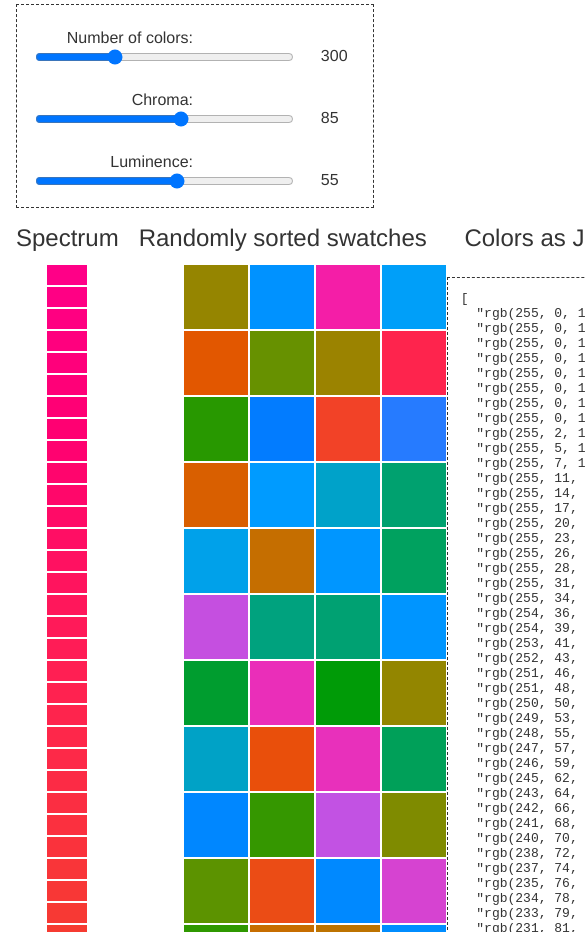
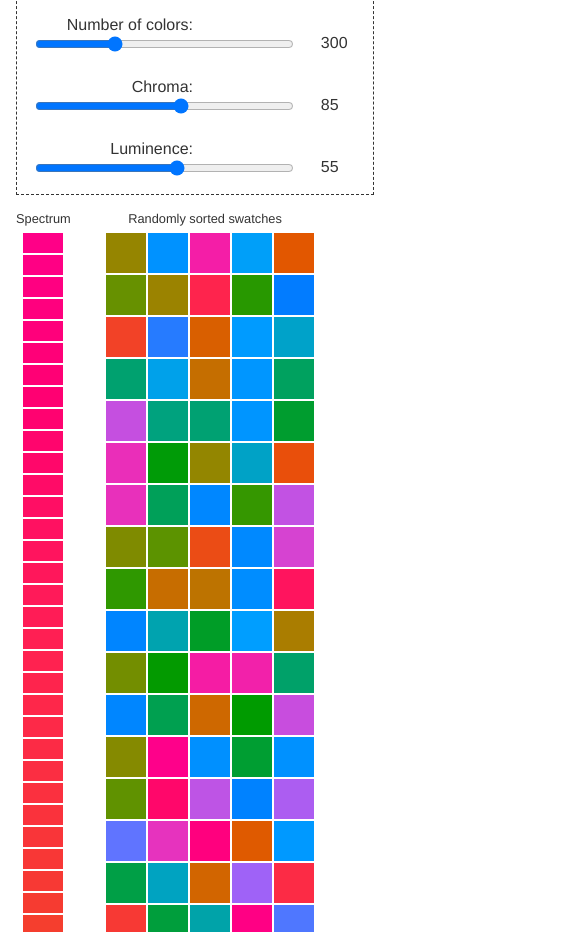
Before and after one commit to jimkang/megaswatch, a website: page index.html in a window 390 px wide. Shown: the part 392-1324 px from the top of the page, 585 px wide, since content can reach past the window. Drawn offline with Linux system fonts and the light colour scheme.

Commit message:
Mobile layout.

```diff
--- a/app.css
+++ b/app.css
@@ -48,7 +48,6 @@ body {
 
 .container {
   display: flex;
-  flex-wrap: flex;
 }
 
 #spectrum > div {
@@ -57,9 +56,15 @@ body {
   border: 1px solid white;
 }
 
+.swatches-column {
+  width: 75%;
+}
+
 #swatches {
   margin-left: 64px;
+  margin-right: 64px;
   min-width: 264px;
+  width: 100%;
   display: flex;
   flex-wrap: wrap;
   align-content: flex-start;
@@ -94,3 +99,26 @@ a {
 .explanation {
   font-family: Garamond, Georgia;
 }
+
+@media all and (max-width: 568px) {
+  .container {
+    flex-wrap: wrap;
+  }
+
+  #swatches {
+    margin-left: 10px;
+    margin-right: 0;
+    width: 210px;
+    min-width: 210px;
+  }
+
+  #swatches > div {
+    width: 40px;
+    height: 40px;
+    border: 1px solid white;
+  }
+
+  .title {
+    font-size: 0.8em;
+  }
+}
--- a/index.html
+++ b/index.html
@@ -2,6 +2,7 @@
 <head>
   <title>Megaswatch</title>
   <link rel="stylesheet" href="app.css"></link>
+  <meta name="viewport" content="width=device-width, initial-scale=1"></meta>
 </head>
 <body>
 
@@ -50,7 +51,7 @@
     <div class="title">Spectrum</div>
     <div id="spectrum"></div>
   </div>
-  <div class="column">
+  <div class="column swatches-column">
     <div class="title">Randomly sorted swatches</div>
     <div id="swatches"></div>
   </div>
```
